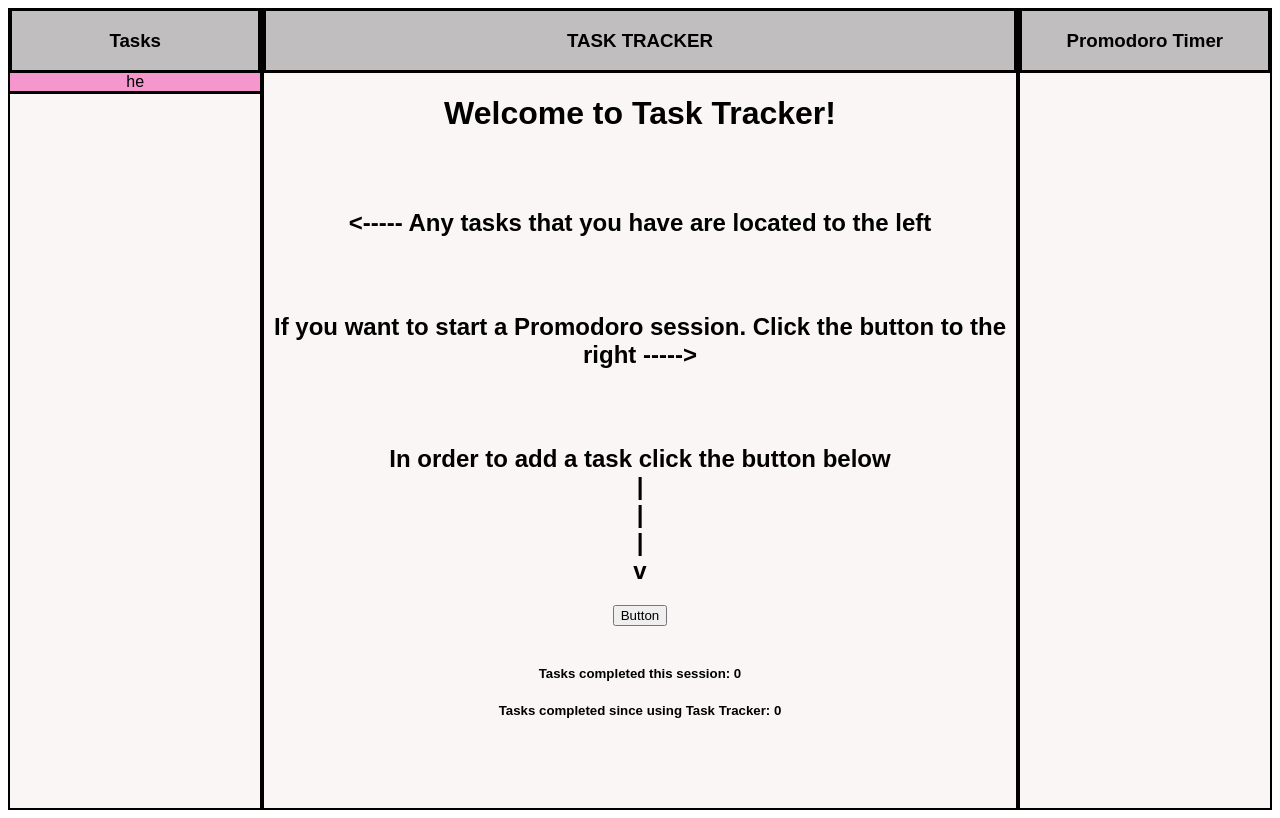
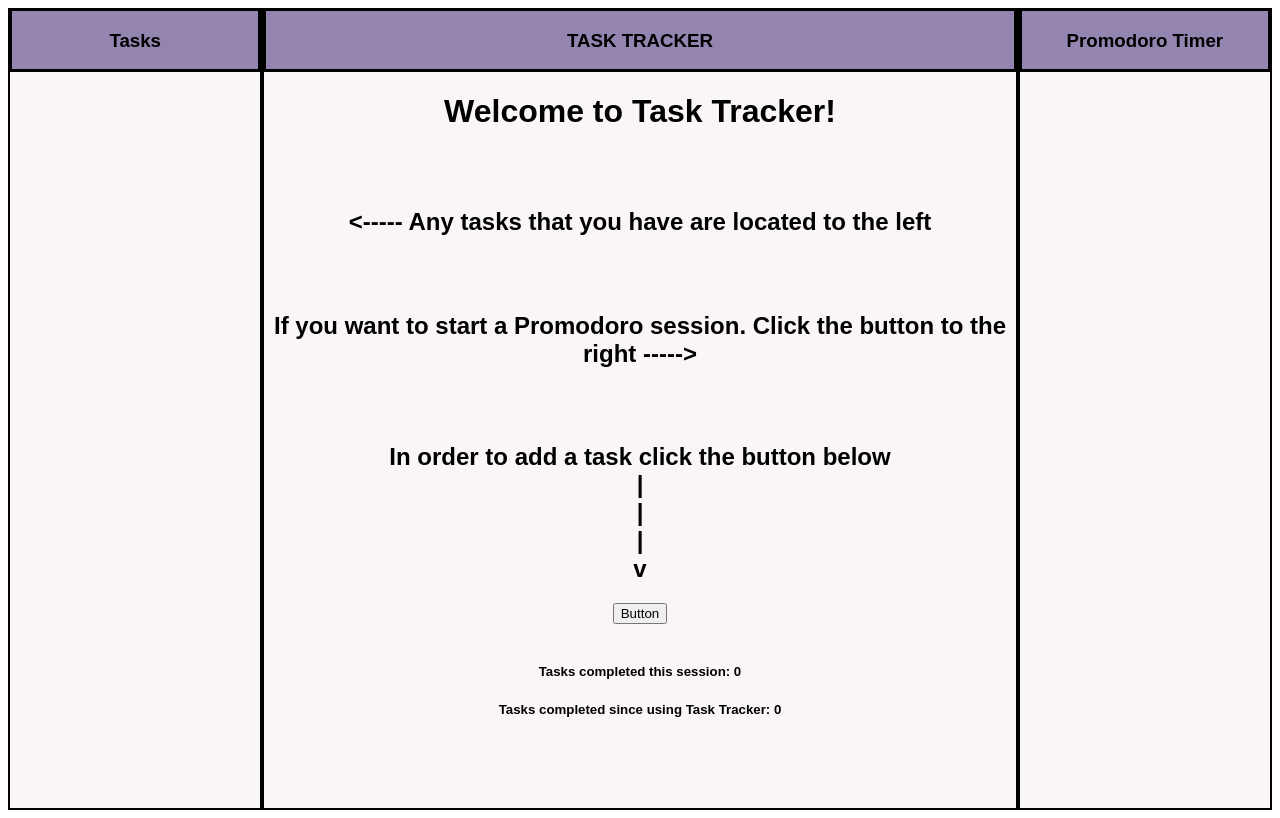
Before and after one commit to alanjg4/example, an Angular app: page / in a window 1280 px wide. Built offline with nearby package versions, Linux system fonts and the light colour scheme.

Commit message:
Tasks almost done

```diff
--- a/src/app/app.component.html
+++ b/src/app/app.component.html
@@ -62,6 +62,8 @@
     display: flex;
     flex-direction: row;
     font-family: sans-serif;
+    word-wrap: break-word;
+    word-break: break-word;
   }
 
   .left-container{
@@ -72,6 +74,8 @@
     border-left: 2px solid #000;
     flex-direction: column;
     border-bottom: 2px solid #000;
+    word-wrap: break-word;
+    word-break: break-word;
   }
   .middle-container{
     text-align: center;
@@ -102,20 +106,39 @@
     border-bottom: 3px solid #000;
     width: 100%;
     padding: 0px;
-    background-color: rgba(128, 128, 128, 0.479);
-
+    background-color: rgba(34, 10, 97, 0.479);
+    height: 8vh;
+    word-wrap: break-word;
+    word-break: break-word;
+    overflow: hidden;
   }
 
   .tasksContainer{
+    display: flex;
+    flex-direction: column;
     box-sizing: border-box;
     align-items: center;
     text-align: center;
-    border-bottom: 3px solid #000;
     width: 100%;
     padding: 0px;
-    background-color: rgba(238, 45, 158, 0.479);
     overflow-y: auto;
+    height: 92vh;
   }
+  .taskMod{
+    display: flex;
+    flex-direction: row;
+    box-sizing: border-box;
+    width: 100%;
+    border-bottom: 3px solid #000;
+    height: 8vh;
+    justify-content: center;
+    align-items: center;
+    text-align: center;
+    word-wrap: break-word;
+    word-break: break-word;
+    overflow: hidden;
+    padding: 0;
+    }
 </style>
 
 <main>
@@ -127,7 +150,21 @@
       </div>
 
       <div class="tasksContainer">
-        he
+        <div *ngFor="let task of tasks; let i = index" class="taskMod">
+
+          <div style="width: 25%; box-sizing: border-box; padding: 0; height: 100%; border: 5px solid #000;">
+          <button (click)="completeTask(i)" style="background-color: rgb(34, 211, 34); width: 100%; height: 100%;"> Complete </button>
+          </div>
+
+          <div style="width: 50%; box-sizing: border-box; height: 100%; text-align: center; border: 5px solid #000;">
+          {{task}}
+          </div>
+
+          <div style="width: 25%; box-sizing: border-box; height: 100%; padding: 0; border: 5px solid #000;">
+          <button (click)="deleteTask(i)" style="background-color: rgb(206, 11, 11); width: 100%; height: 100%;"> Delete </button>
+          </div>
+
+        </div>
       </div>
     </div>
 
@@ -172,11 +209,4 @@
     </div>
   </div>
 </main>
-<!-- * * * * * * * * * * * * * * * * * * * * * * * * * * * * * * * * -->
-<!-- * * * * * * * * * * * The content above * * * * * * * * * * * * -->
-<!-- * * * * * * * * * * is only a placeholder * * * * * * * * * * * -->
-<!-- * * * * * * * * * * and can be replaced.  * * * * * * * * * * * -->
-<!-- * * * * * * * * * * * * * * * * * * * * * * * * * * * * * * * * -->
-<!-- * * * * * * * * * * End of Placeholder  * * * * * * * * * * * * -->
-<!-- * * * * * * * * * * * * * * * * * * * * * * * * * * * * * * * * -->
-<router-outlet />
+<router-outlet></router-outlet>
--- a/src/main.ts
+++ b/src/main.ts
@@ -4,7 +4,5 @@ import { AppComponent } from './app/app.component';
 
 
 
-
-
 bootstrapApplication(AppComponent, appConfig)
   .catch((err) => console.error(err));
```
Also changed, not shown: src/app/app.component.ts (+9 -8 lines).
